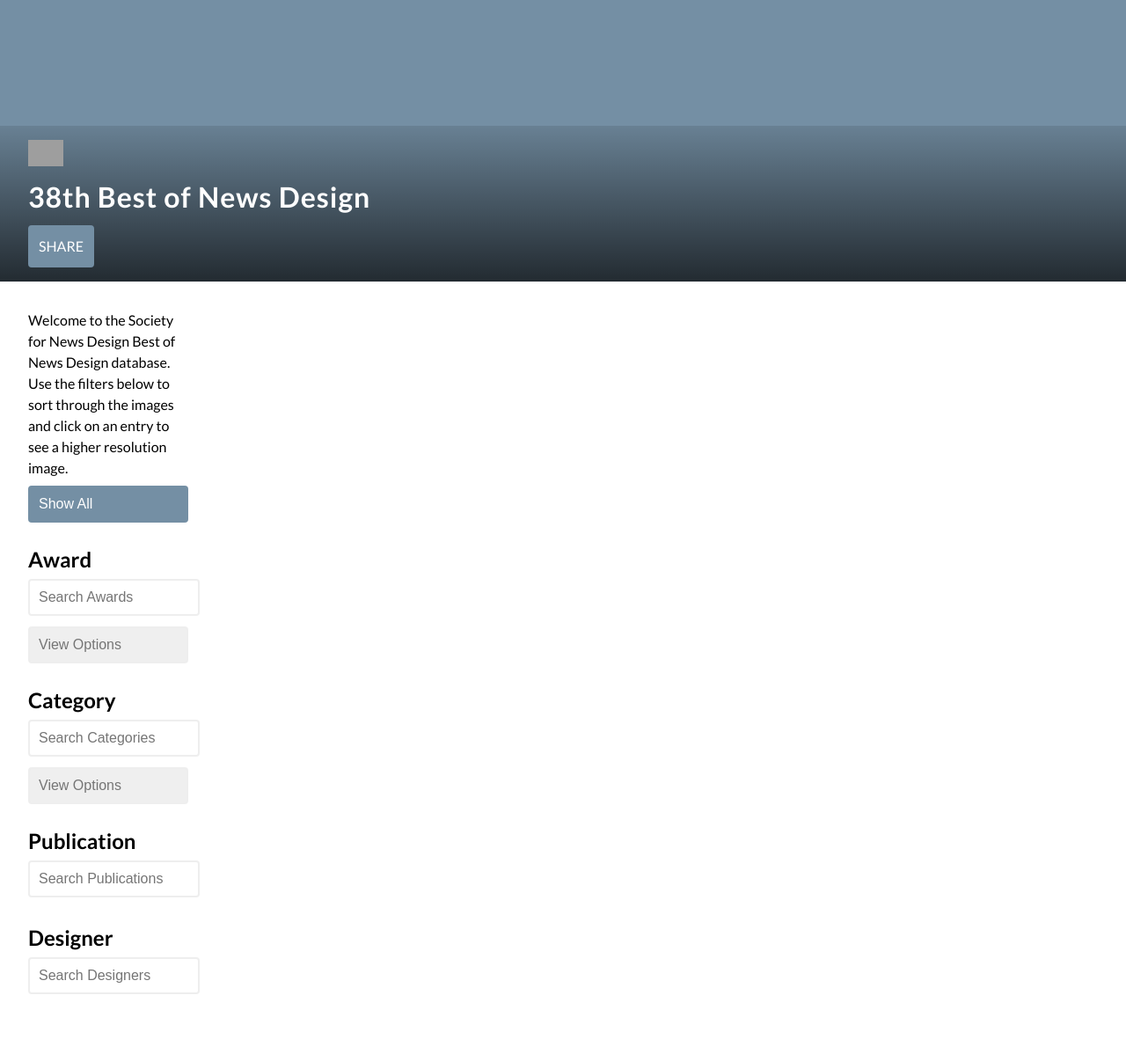
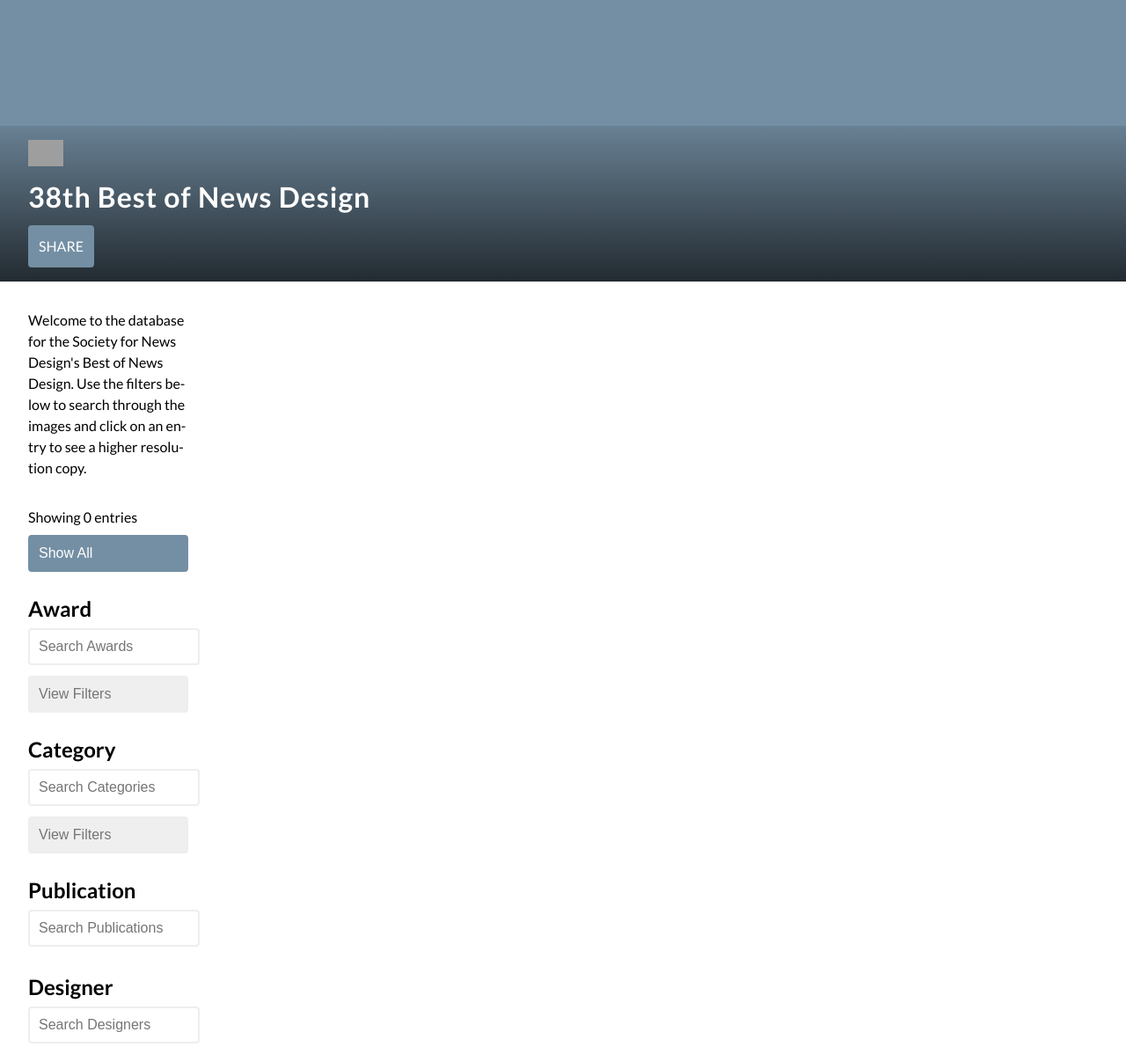
Before and after one commit to JamesBenedict/snd_app, a Flask app: template templates/index.html in a window 1280 px wide. Shown: the whole page at 88% size. Before the commit the page ends 1130 px from the top, so only its background shows below. Run offline with Flask 2, Linux system fonts and the light colour scheme; the template is opened without the code that fills it, so the values that code supplies are empty; grey boxes are pictures that could not be loaded.

Commit message:
Add files via upload

```diff
--- a/templates/index.html
+++ b/templates/index.html
@@ -1,8 +1,6 @@
 <!doctype html>
 <html lang="en">
     <head>
-        <!-- <link href="{{ url_for('static', filename='css/reset.css') }}" rel='stylesheet' type='text/css' />
-        <link href="{{ url_for('static', filename='css/style.css') }}" rel='stylesheet' type='text/css' /> -->
         <link rel="stylesheet" href="static/css/reset.css">
 
         <link rel="stylesheet" href="static/css/style.css">
@@ -26,7 +24,7 @@
                 <div class="share-menu">
                     <div class="share-text">
                     <button class="share-close">X Close</button>
-                    <h2>Share the app below</h2>
+                    <h2>Share</h2>
                         <a href=""><svg version="1.1" id="Layer_1" xmlns="http://www.w3.org/2000/svg" xmlns:xlink="http://www.w3.org/1999/xlink" x="0px" y="0px" viewBox="0 0 100 100" style="enable-background:new 0 0 100 100;" xml:space="preserve"> <style type="text/css"> .st0{fill:none;stroke:#919395;stroke-width:5;stroke-miterlimit:10;} </style> <g> <path class="st0" d="M46.9,63.4L30.7,51.9c-2.4-1.7-2.9-5-1.2-7.3L57.7,4.9c1.7-2.4,5-2.9,7.3-1.2l16.1,11.5c2.4,1.7,2.9,5,1.2,7.3 L54.2,62.1C52.5,64.5,49.2,65.1,46.9,63.4z"/> <path class="st0" d="M35,96.3L18.8,84.8c-2.4-1.7-2.9-5-1.2-7.3l28.2-39.6c1.7-2.4,5-2.9,7.3-1.2l16.1,11.5c2.4,1.7,2.9,5,1.2,7.3 L42.3,95.1C40.6,97.4,37.3,98,35,96.3z"/></g></svg>URL TK</a>
                         <a href=""><svg id="Layer_1" data-name="Layer 1" xmlns="http://www.w3.org/2000/svg" viewBox="0 0 99.85 81.14"><defs><style>.cls-1{fill:#929497;}</style></defs><title>twitter-icon</title><path class="cls-1" d="M89.69,29.64c0,.88.06,1.76.06,2.65,0,27.07-20.6,58.28-58.28,58.28A58,58,0,0,1,.08,81.37,41.4,41.4,0,0,0,5,81.65,41.12,41.12,0,0,0,30.4,72.88,20.48,20.48,0,0,1,11.27,58.66a21.2,21.2,0,0,0,3.85.37,20.88,20.88,0,0,0,5.4-.72A20.5,20.5,0,0,1,4.09,38.22V38a20.38,20.38,0,0,0,9.28,2.57A20.52,20.52,0,0,1,7,13.18a58.18,58.18,0,0,0,42.22,21.4A20.5,20.5,0,0,1,84.16,15.9a41.16,41.16,0,0,0,13-5,20.48,20.48,0,0,1-9,11.33A40.72,40.72,0,0,0,99.92,19,41.74,41.74,0,0,1,89.69,29.64Z" transform="translate(-0.08 -9.43)"/></svg>Twitter TK</a>
                         <a href=""><svg id="Layer_1" data-name="Layer 1" xmlns="http://www.w3.org/2000/svg" viewBox="0 0 51.89 100"><defs><style>.cls-1{fill:#929497;}</style></defs><title>fb-icon</title><path class="cls-1" d="M57.75,36.6l17.6,0L73.08,54.36l-15.31,0L57.83,100l-18.35,0-.06-45.6-15.34,0,0-17.77,15.35,0,0-13.11C39.36,8.31,48.64,0,62.21,0A126.6,126.6,0,0,1,75.92.68l0,15.9H66.54c-7.38,0-8.8,3.52-8.8,8.67Z" transform="translate(-24.05)"/></svg>Facebook TK</a>
@@ -41,7 +39,7 @@
 
         <article>
             <div class="sorter" >
-                <p>Welcome to the Society for News Design Best of News Design database. Use the filters below to sort through the images and click on an entry to see a higher resolution image.</p>
+                <p id="intro">Welcome to the database for the Society for News Design's Best of News Design. Use the filters below to search through the images and click on an entry to see a higher resolution copy.</p>
 
 
 
@@ -49,11 +47,13 @@
 
 
                 <div id="filters" class="button-group">
+                    <p class="filter-count">Showing 1144 entries</p>
                     <button class="is-checked" data-filter="*">Show All</button>
+
                 <h2>Award</h2>
                     <p><input type="text" id="awardsearch" placeholder="Search Awards" /></p>
 
-                    <button class="accordion accordion-hide">View Options</button>
+                    <button class="accordion accordion-hide">View Filters</button>
 
                     <div class="panel">
                         <button class="button" data-filter=".WBD">World's Best Designed</button>
@@ -64,7 +64,7 @@
                 <h2>Category</h2>
                     <p><input type="text" id="categorysearch" placeholder="Search Categories" /></p>
 
-                    <button class="accordion accordion-hide">View Options</button>
+                    <button class="accordion accordion-hide">View Filters</button>
                     <div class="panel">
                         <button class="button" data-filter=".BNT">Breaking News Topics</button>
                         <button class="button" data-filter=".CPD">Combination Print &amp; Digital</button>
@@ -175,20 +175,10 @@
             <button id="button-top-scroll">Scroll to top</button>
         </article>
 
-        <!-- <script type="text/javascript" src="{{ url_for('static', filename='js/jquery-3.2.1.min.js') }}"></script>
-
-        <script type="text/javascript" src="{{ url_for('static', filename='js/isotope.pkgd.min.js') }}"></script>
- -->
-<!--         <script type="text/javascript" src="{{ url_for('static', filename='js/packery-mode.pkgd.min.js') }}"></script>
- -->
-<!--         <script type="text/javascript" src="{{ url_for('static', filename='js/app.js') }}"></script>
- -->
         <script type="text/javascript" src="static/js/jquery-3.2.1.min.js") }}"></script>
         <script type="text/javascript" src="static/js/isotope.pkgd.min.js") }}"></script>
         <script type="text/javascript" src="static/js/packery-mode.pkgd.min.js") }}"></script>
         <script type="text/javascript" src="static/js/app.js") }}"></script>
 
-
-
     </body>
 </html>
```
